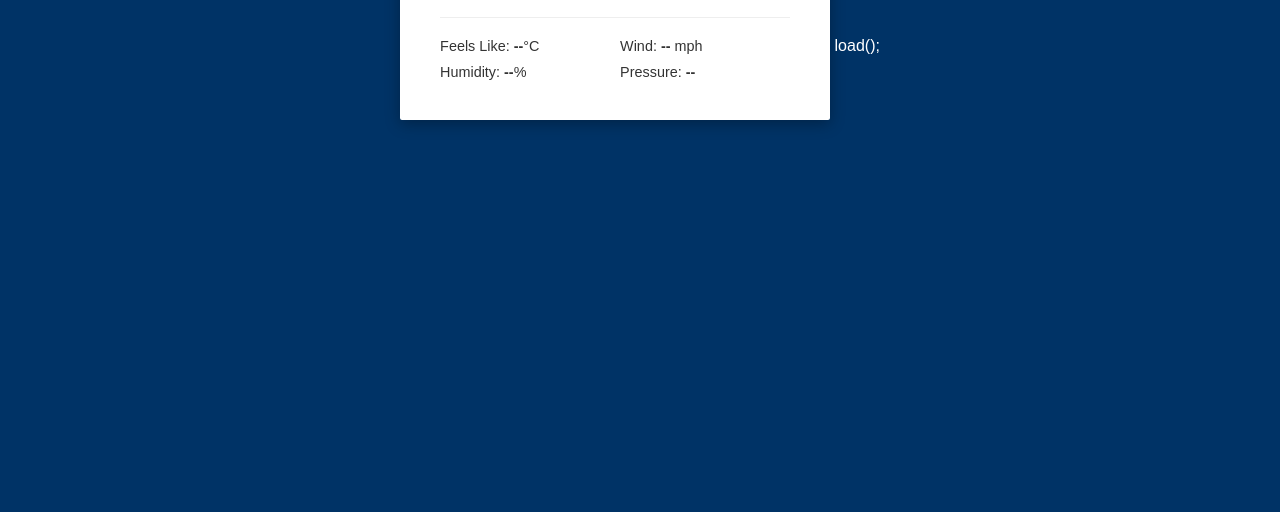
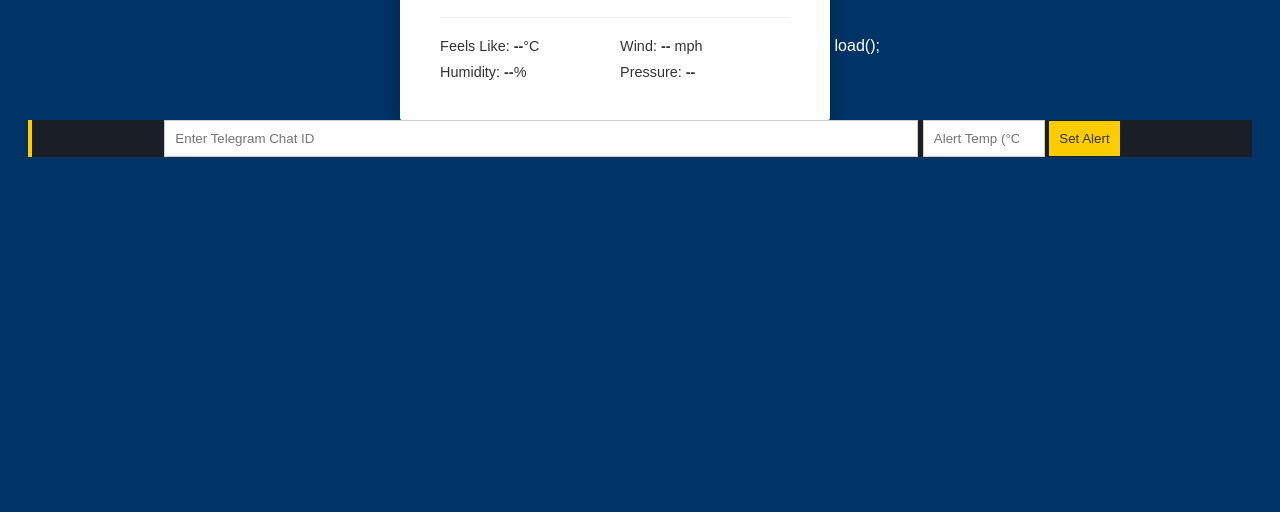
Before and after one commit to chenjiahuii/temp-oracle2, a website: page index.html in a window 1280 px wide. Shown: the part 288-800 px from the top of the page. Drawn offline with Linux system fonts and the light colour scheme; no server answers.

Commit message:
Update index.html

```diff
--- a/index.html
+++ b/index.html
@@ -56,3 +56,28 @@ load();
 
 </body>
 </html>
+<div class="search-box" style="background: #1a1f26; border-left: 4px solid #ffcc00;">
+    <input type="text" id="chatIdInput" placeholder="Enter Telegram Chat ID">
+    <input type="number" id="thresholdInput" placeholder="Alert Temp (°C)" style="width: 100px;">
+    <button onclick="setAlert()" style="background: #ffcc00; color: #333;">Set Alert</button>
+</div>
+
+<script>
+    // 原有的 updateData 函数保持不变...
+
+    async function setAlert() {
+        const chatId = document.getElementById('chatIdInput').value;
+        const city = document.getElementById('cityInput').value || 'London';
+        const threshold = document.getElementById('thresholdInput').value;
+
+        if(!chatId) return alert("Please enter your Telegram Chat ID first!");
+
+        const res = await fetch('/api/alert', {
+            method: 'POST',
+            headers: {'Content-Type': 'application/json'},
+            body: JSON.stringify({ chatId, city, threshold })
+        });
+        const result = await res.json();
+        if(result.success) alert(`Alert set for ${city} at ${threshold}°C!`);
+    }
+</script>
```
